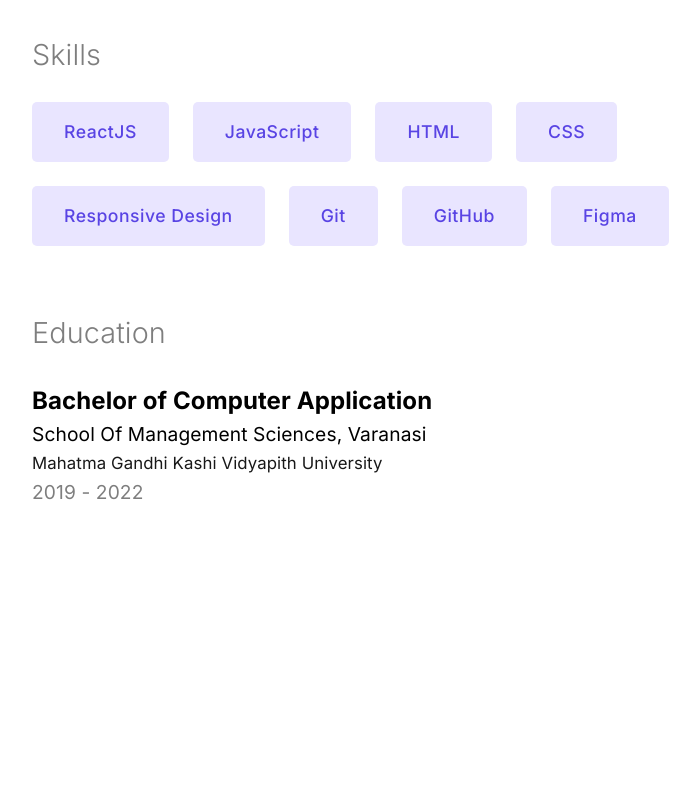
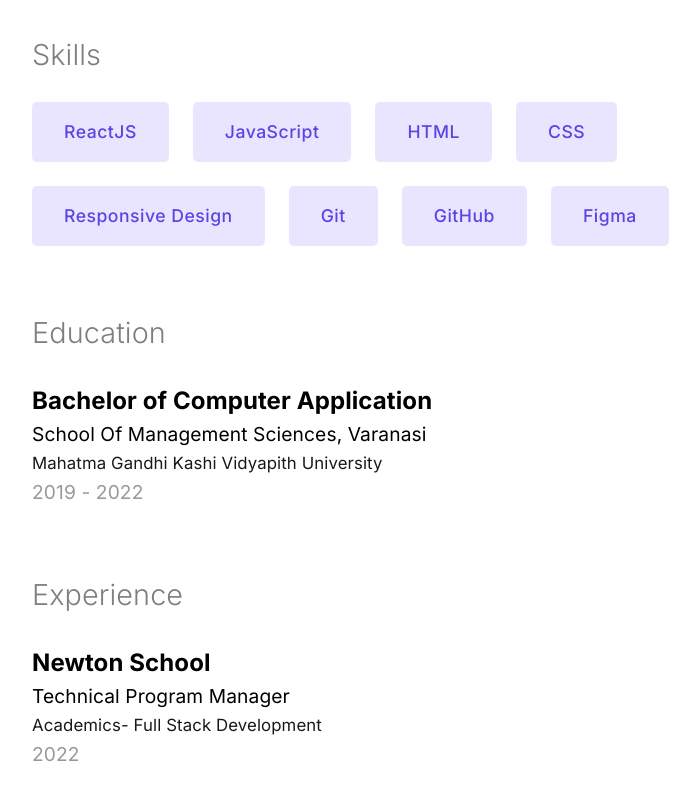
Before and after one commit to Hritvik-Mohan/hm-portfolio, a React (Vite) app: page / in a window 1280 px wide. Shown: the part 630-1430 px from the top of the page, without its empty margins (258-958 px from the left). Before the commit the page ends 1234 px from the top, so only its background shows below. Built offline with nearby package versions, Linux system fonts and the light colour scheme.

Commit message:
Add Experience Component/Section

```diff
--- a/src/components/About/About.jsx
+++ b/src/components/About/About.jsx
@@ -1,6 +1,7 @@
 import './About.css'
 import Education from '../Education/Education'
 import Skills from '../Skills/Skills'
+import Experience from '../Experience/Experience'
 
 function About() {
   return (
@@ -10,13 +11,14 @@ function About() {
         <div className='bio-container'>
             <h2 className='bio-heading'>Hi, I'm Hritvik Mohan.</h2>
             {/* <div className='bio-hr'></div> */}
-            <p>Welcome to my online home. I'm a <span className='active-tab'>frontend developer</span> and a recent Bachelor of Computer Application grad, 2022, based in Varanasi. I have a strong passion for web development with a knack for <a href='https://www.behance.net/gallery/148350933/Auction-App' target="_blank" className='link'>design</a>. </p>
+            <p>Welcome to my online home. I'm a <span className='active-tab'>frontend developer</span> and a recent Bachelor of Computer Application grad, 2022, based in Bangalore. I have a strong passion for web development with a knack for <a href='https://www.behance.net/gallery/148350933/Auction-App' target="_blank" className='link'>design</a>. </p>
             <p>I have experience with various frontend development technologies, including ReactJS, JavaScript, HTML/CSS, and more.</p>
         </div>
       </div>
       <div className=''>
         <Skills />
         <Education />
+        <Experience/>
       </div>
     </div>
   )
--- /dev/null
+++ b/src/components/Experience/Experience.css
@@ -0,0 +1,28 @@
+.edu {
+    display: flex;
+    line-height: 1.6;
+    flex-direction: column;
+    gap: 0.2rem;
+    max-width: 700px;
+    margin: 0 auto;
+    letter-spacing: 0.1px;
+    padding-bottom: 4rem;
+}
+
+.edu-title {
+    line-height: 1.5;
+    font-size: 1.5rem;
+}
+
+.edu-institute {
+    font-size: 1.2rem;
+}
+
+.edu-uni {
+    opacity: 0.9;
+    font-size: 1.05rem;
+}
+
+.edu-duration {
+    opacity: 0.4;
+}
--- /dev/null
+++ b/src/components/Experience/Experience.jsx
@@ -0,0 +1,17 @@
+import './Experience.css'
+
+function Experience() {
+  return (
+    <div className='edu'>
+        <h2 className='tabs-heading'>Experience</h2>
+        <div className=''>
+            <h2 className='edu-title'>Newton School</h2>
+            <p className='edu-institute'>Technical Program Manager</p>
+            <p className='edu-uni'>Academics- Full Stack Development</p>
+            <p className='edu-duration'>2022</p>
+        </div>
+    </div>
+  )
+}
+
+export default Experience
```
Also changed, not shown: 1 other file (tests, documents, lock files or other folders).
